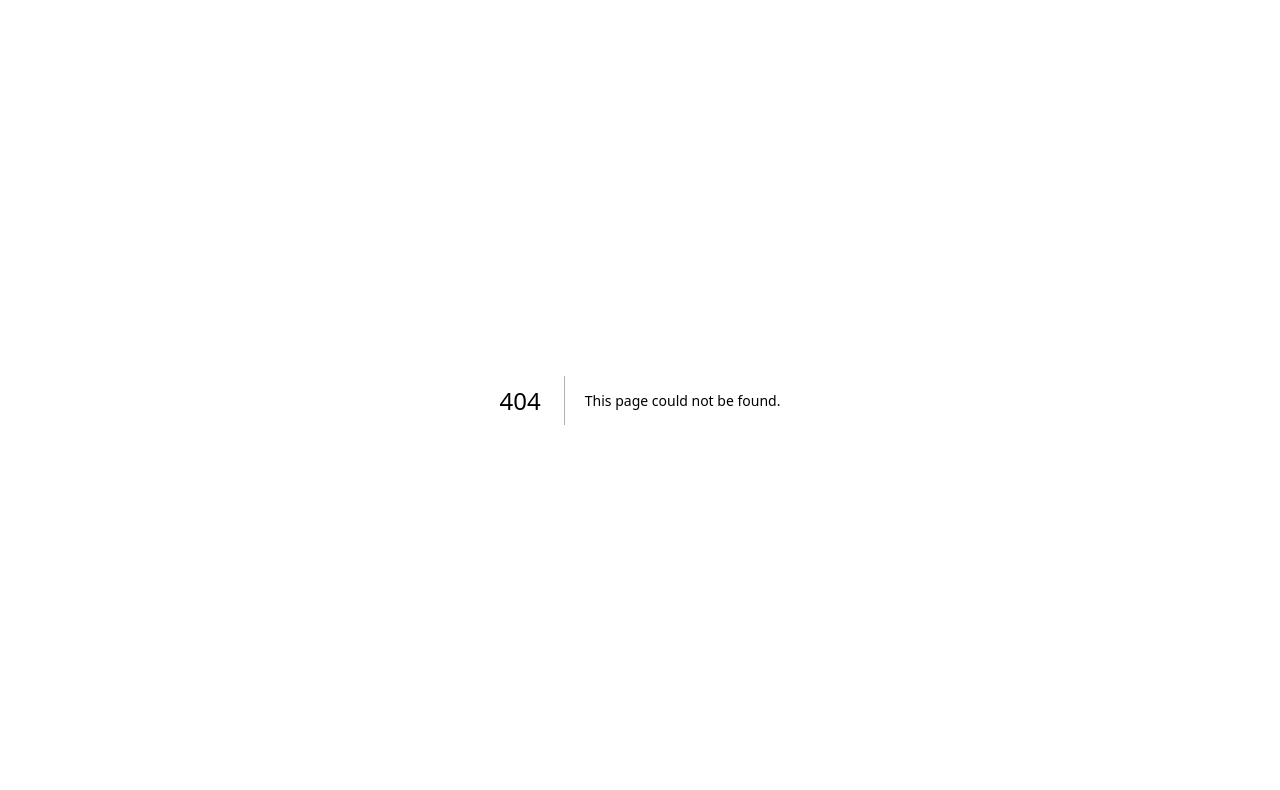
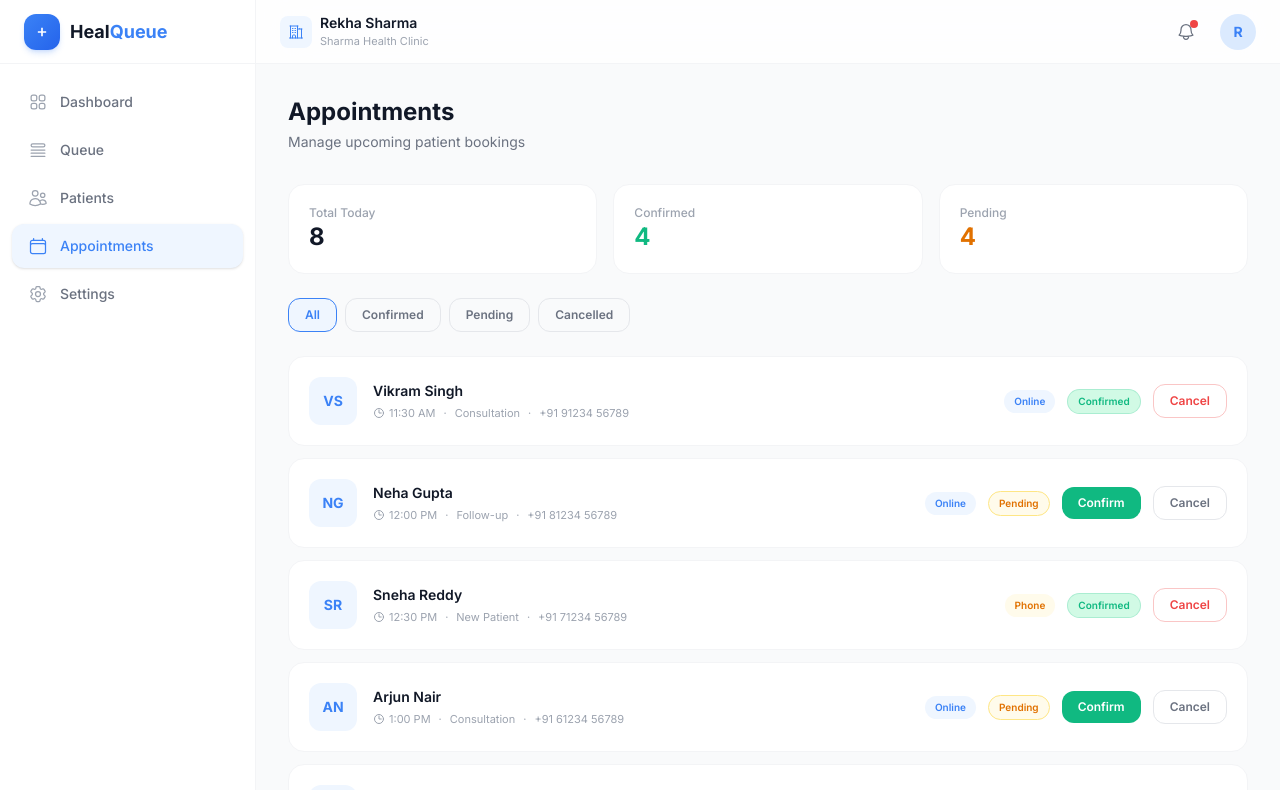
Before and after one commit to ShreshthaPratapSingh/HealQueue, a Next.js app in the folder apps/web/: page /receptionist/appointments in a window 1280 px wide. Before the commit this address had no page. Shown: the top 790 px of the page. Built offline with nearby package versions, Linux system fonts and the light colour scheme.

Commit message:
feat(receptionist): add appointments with confirm and cancel actions

```diff
--- /dev/null
+++ b/apps/web/src/app/receptionist/appointments/page.tsx
@@ -0,0 +1,167 @@
+"use client";
+
+import { useState } from "react";
+import { motion } from "framer-motion";
+
+interface Appointment {
+  id: number;
+  name: string;
+  time: string;
+  type: string;
+  status: "Confirmed" | "Pending" | "Cancelled";
+  phone: string;
+  bookingType: "Online" | "Phone";
+}
+
+const initialAppointments: Appointment[] = [
+  { id: 1, name: "Vikram Singh", time: "11:30 AM", type: "Consultation", status: "Confirmed", phone: "+91 91234 56789", bookingType: "Online" },
+  { id: 2, name: "Neha Gupta", time: "12:00 PM", type: "Follow-up", status: "Pending", phone: "+91 81234 56789", bookingType: "Online" },
+  { id: 3, name: "Sneha Reddy", time: "12:30 PM", type: "New Patient", status: "Confirmed", phone: "+91 71234 56789", bookingType: "Phone" },
+  { id: 4, name: "Arjun Nair", time: "1:00 PM", type: "Consultation", status: "Pending", phone: "+91 61234 56789", bookingType: "Online" },
+  { id: 5, name: "Kavita Jain", time: "2:00 PM", type: "Follow-up", status: "Confirmed", phone: "+91 51234 56789", bookingType: "Phone" },
+  { id: 6, name: "Deepak Rao", time: "2:30 PM", type: "Consultation", status: "Pending", phone: "+91 41234 56789", bookingType: "Online" },
+  { id: 7, name: "Meera Reddy", time: "3:00 PM", type: "New Patient", status: "Confirmed", phone: "+91 31234 56789", bookingType: "Online" },
+  { id: 8, name: "Suresh Patel", time: "3:30 PM", type: "Follow-up", status: "Pending", phone: "+91 21234 56789", bookingType: "Phone" },
+];
+
+export default function AppointmentsPage() {
+  const [appointments, setAppointments] = useState(initialAppointments);
+  const [filter, setFilter] = useState<"all" | "Confirmed" | "Pending" | "Cancelled">("all");
+
+  const filtered = appointments.filter((a) => filter === "all" || a.status === filter);
+  const pendingCount = appointments.filter((a) => a.status === "Pending").length;
+  const confirmedCount = appointments.filter((a) => a.status === "Confirmed").length;
+
+  const handleConfirm = (id: number) => {
+    setAppointments((prev) => prev.map((a) => a.id === id ? { ...a, status: "Confirmed" as const } : a));
+  };
+
+  const handleCancel = (id: number) => {
+    setAppointments((prev) => prev.map((a) => a.id === id ? { ...a, status: "Cancelled" as const } : a));
+  };
+
+  return (
+    <motion.div initial={{ opacity: 0, y: 20 }} animate={{ opacity: 1, y: 0 }} transition={{ duration: 0.4 }}>
+      <h1 className="mb-1 text-2xl font-bold text-text-primary">Appointments</h1>
+      <p className="mb-8 text-sm text-text-secondary">Manage upcoming patient bookings</p>
+
+      {/* Summary cards */}
+      <div className="mb-6 grid gap-4 sm:grid-cols-3">
+        <div className="rounded-2xl border border-border-light bg-white p-5">
+          <p className="text-xs font-medium text-text-muted">Total Today</p>
+          <p className="text-2xl font-bold text-text-primary">{appointments.length}</p>
+        </div>
+        <div className="rounded-2xl border border-border-light bg-white p-5">
+          <p className="text-xs font-medium text-text-muted">Confirmed</p>
+          <p className="text-2xl font-bold text-accent-green">{confirmedCount}</p>
+        </div>
+        <div className="rounded-2xl border border-border-light bg-white p-5">
+          <p className="text-xs font-medium text-text-muted">Pending</p>
+          <p className="text-2xl font-bold text-amber-600">{pendingCount}</p>
+        </div>
+      </div>
+
+      {/* Filters */}
+      <div className="mb-6 flex gap-2">
+        {(["all", "Confirmed", "Pending", "Cancelled"] as const).map((f) => (
+          <button
+            key={f}
+            onClick={() => setFilter(f)}
+            className={`rounded-xl border px-4 py-2 text-xs font-semibold capitalize transition-all duration-200 cursor-pointer ${
+              filter === f
+                ? "border-primary bg-primary-50 text-primary"
+                : "border-border text-text-secondary hover:bg-bg-alt"
+            }`}
+          >
+            {f === "all" ? "All" : f}
+          </button>
+        ))}
+      </div>
+
+      {/* Appointments list */}
+      <div className="space-y-3">
+        {filtered.length === 0 && (
+          <div className="flex flex-col items-center justify-center py-16 rounded-2xl border border-border-light bg-white">
+            <svg className="mb-3 h-10 w-10 text-text-muted" fill="none" viewBox="0 0 24 24" stroke="currentColor" strokeWidth={1}>
+              <path strokeLinecap="round" strokeLinejoin="round" d="M6.75 3v2.25M17.25 3v2.25M3 18.75V7.5a2.25 2.25 0 012.25-2.25h13.5A2.25 2.25 0 0121 7.5v11.25m-18 0A2.25 2.25 0 005.25 21h13.5A2.25 2.25 0 0021 18.75m-18 0v-7.5A2.25 2.25 0 015.25 9h13.5A2.25 2.25 0 0121 11.25v7.5" />
+            </svg>
+            <p className="text-sm text-text-secondary">No appointments found</p>
+          </div>
+        )}
+
+        {filtered.map((apt, i) => (
+          <motion.div
+            key={apt.id}
+            initial={{ opacity: 0, y: 10 }}
+            animate={{ opacity: 1, y: 0 }}
+            transition={{ duration: 0.2, delay: i * 0.03 }}
+            className={`rounded-2xl border border-border-light bg-white p-5 transition-all duration-200 hover:shadow-lg hover:shadow-primary/5 hover:-translate-y-0.5 ${
+              apt.status === "Cancelled" ? "opacity-50" : ""
+            }`}
+          >
+            <div className="flex flex-col gap-4 sm:flex-row sm:items-center sm:justify-between">
+              <div className="flex items-center gap-4">
+                <div className="flex h-12 w-12 items-center justify-center rounded-xl bg-primary-50 text-sm font-bold text-primary">
+                  {apt.name.split(" ").map((n) => n[0]).join("")}
+                </div>
+                <div>
+                  <p className="text-sm font-semibold text-text-primary">{apt.name}</p>
+                  <div className="mt-1 flex flex-wrap items-center gap-2 text-[11px] text-text-muted">
+                    <span className="flex items-center gap-1">
+                      <svg className="h-3 w-3" fill="none" viewBox="0 0 24 24" stroke="currentColor" strokeWidth={2}>
+                        <path strokeLinecap="round" strokeLinejoin="round" d="M12 6v6h4.5m4.5 0a9 9 0 11-18 0 9 9 0 0118 0z" />
+                      </svg>
+                      {apt.time}
+                    </span>
+                    <span>·</span>
+                    <span>{apt.type}</span>
+                    <span>·</span>
+                    <span>{apt.phone}</span>
+                  </div>
+                </div>
+              </div>
+              <div className="flex items-center gap-3">
+                <span className={`rounded-full px-2.5 py-1 text-[10px] font-semibold ${
+                  apt.bookingType === "Online" ? "bg-primary-50 text-primary" : "bg-amber-50 text-amber-600"
+                }`}>
+                  {apt.bookingType}
+                </span>
+                <span className={`rounded-full border px-2.5 py-1 text-[10px] font-semibold ${
+                  apt.status === "Confirmed" ? "bg-accent-green-light text-accent-green border-accent-green/20" :
+                  apt.status === "Pending" ? "bg-amber-50 text-amber-600 border-amber-200" :
+                  "bg-accent-red-light text-accent-red border-accent-red/20"
+                }`}>
+                  {apt.status}
+                </span>
+                {apt.status === "Pending" && (
+                  <>
+                    <button
+                      onClick={() => handleConfirm(apt.id)}
+                      className="rounded-xl bg-accent-green px-4 py-2 text-xs font-semibold text-white transition-all hover:brightness-110 active:scale-[0.98] cursor-pointer"
+                    >
+                      Confirm
+                    </button>
+                    <button
+                      onClick={() => handleCancel(apt.id)}
+                      className="rounded-xl border border-border px-4 py-2 text-xs font-semibold text-text-secondary transition-all hover:bg-bg-alt cursor-pointer"
+                    >
+                      Cancel
+                    </button>
+                  </>
+                )}
+                {apt.status === "Confirmed" && (
+                  <button
+                    onClick={() => handleCancel(apt.id)}
+                    className="rounded-xl border border-accent-red/30 px-4 py-2 text-xs font-semibold text-accent-red transition-all hover:bg-accent-red-light cursor-pointer"
+                  >
+                    Cancel
+                  </button>
+                )}
+              </div>
+            </div>
+          </motion.div>
+        ))}
+      </div>
+    </motion.div>
+  );
+}
```
